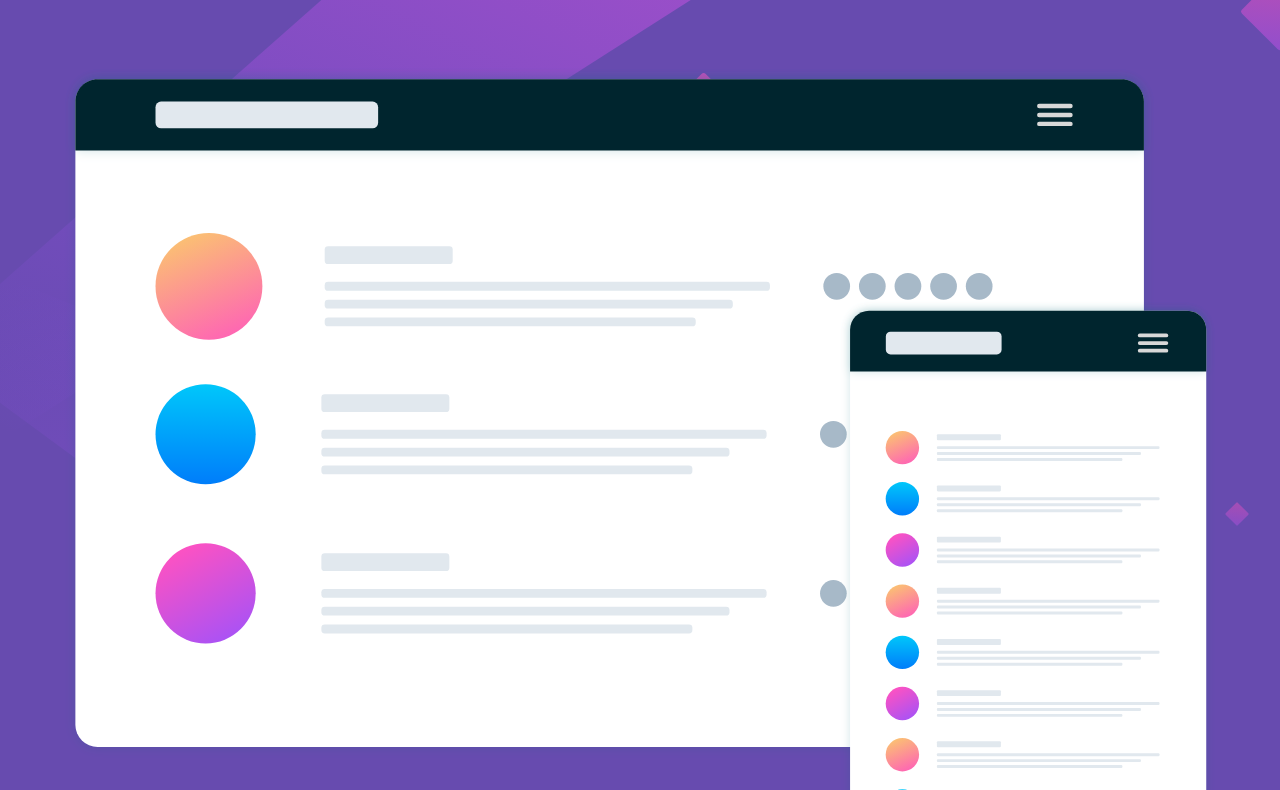
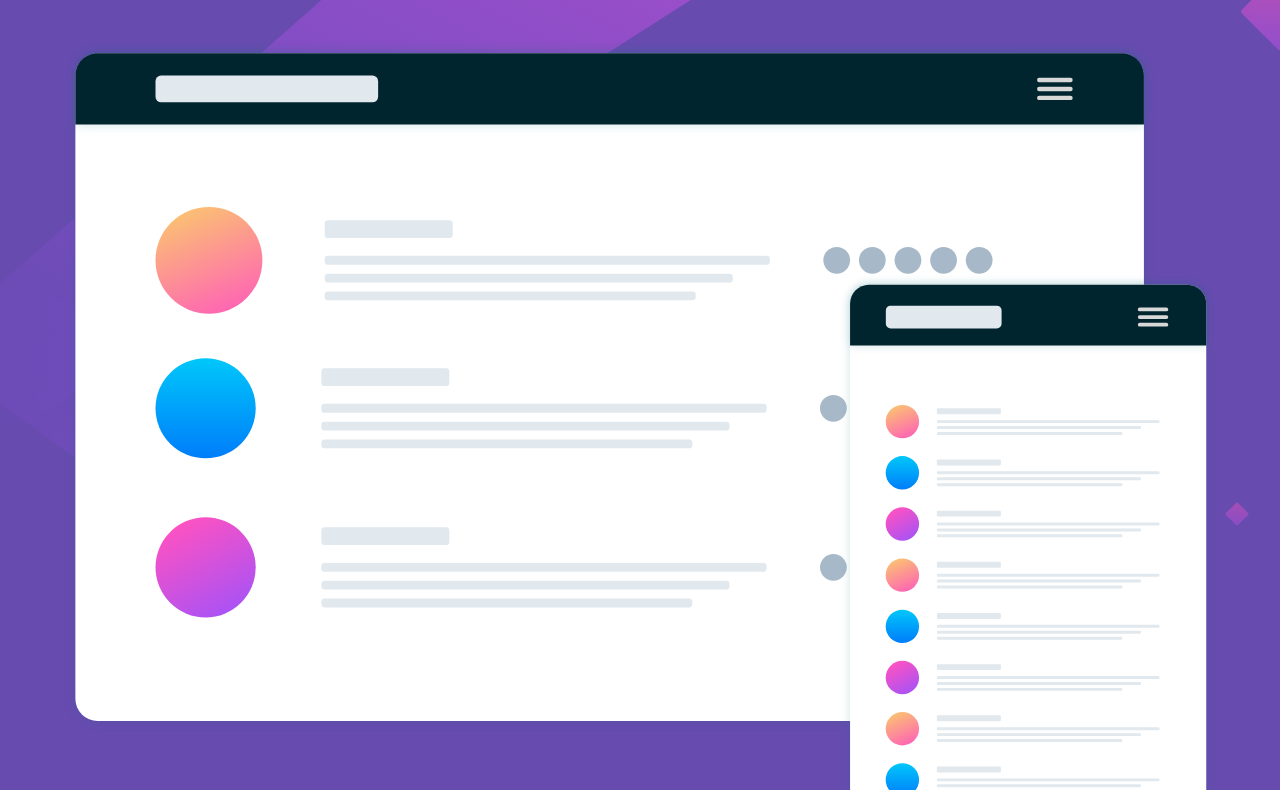
Before and after one commit to LilMus/huddle_landing_page, a plain HTML site: page index.html in a window 1280 px wide. Shown: the part 92-882 px from the top of the page. Drawn offline with nearby package versions, Linux system fonts and the light colour scheme.

Commit message:
final final version

```diff
--- a/scss/style.scss
+++ b/scss/style.scss
@@ -25,7 +25,7 @@ body{
     background-size:cover;
     display: flex;
     flex-direction: column;
-    padding: 2% 5%;
+    padding: 0% 5%;
 
  }
 
```
Also changed, not shown: css/style.css, 1 other file.
